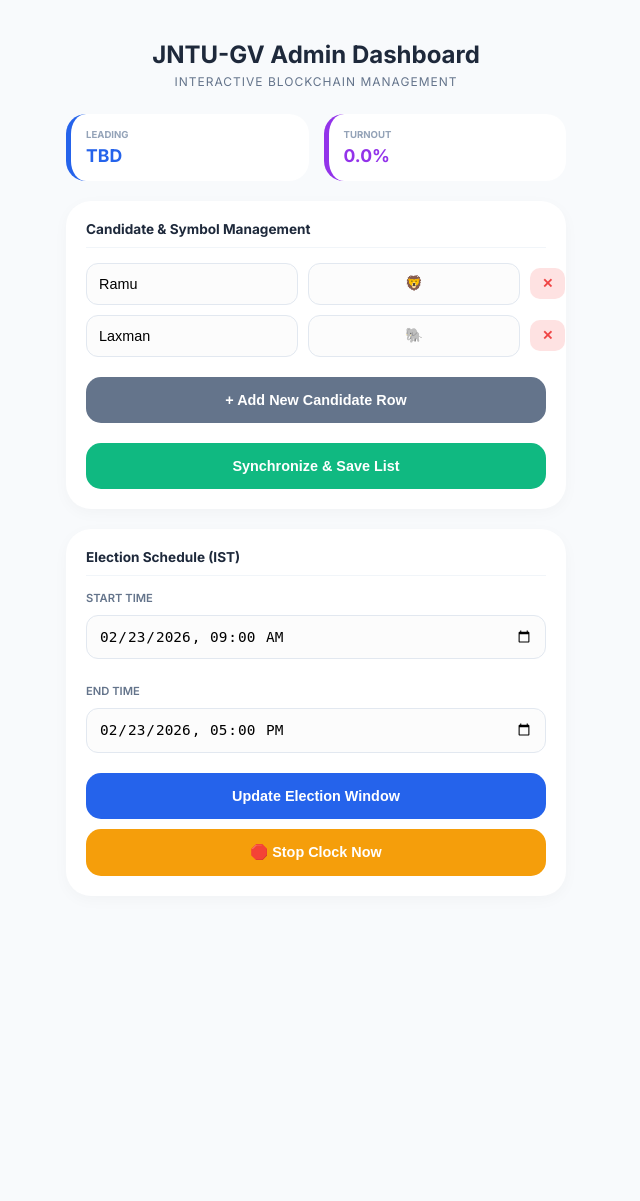
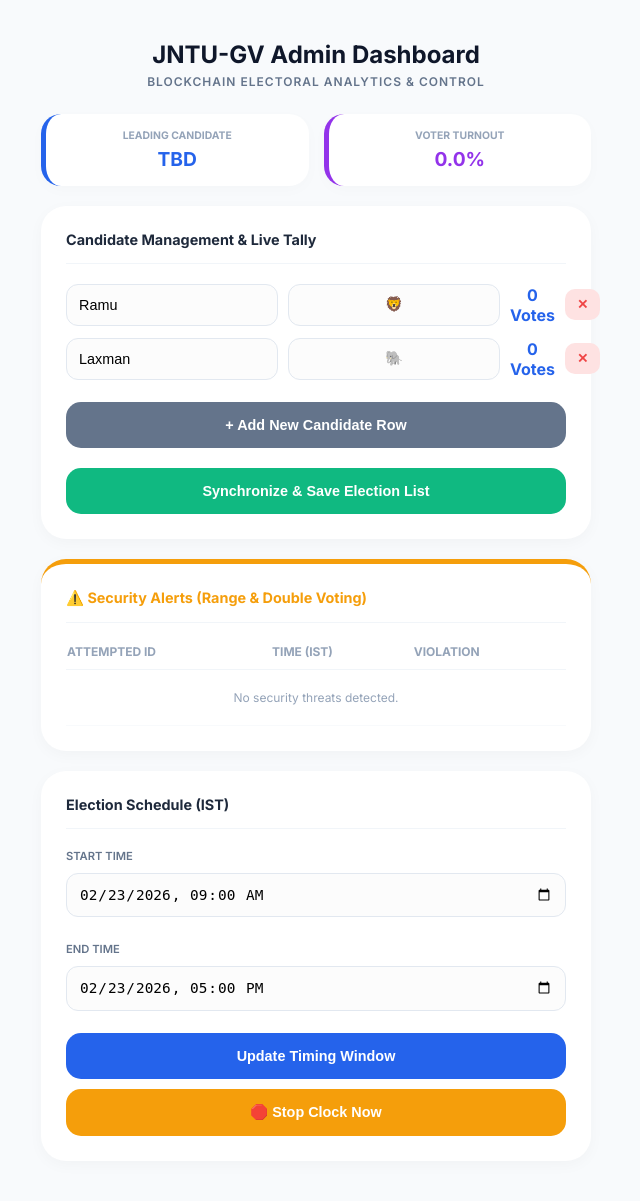
Before and after one commit to prudhvi16131/jntugv-voting-system, a Flask app: page /admin-results/JNTUGV_SECRET in a window 1280 px wide. Shown: the whole page, without its empty margins (324-964 px from the left). Before the commit the page ends 876 px from the top, so only its background shows below. Run offline with Flask 3, Linux system fonts and the light colour scheme.

Commit message:
Integrated all dashboard features into results.html

```diff
--- a/templates/results.html
+++ b/templates/results.html
@@ -3,94 +3,106 @@
 <head>
     <meta charset="UTF-8">
     <meta name="viewport" content="width=device-width, initial-scale=1.0">
-    <title>JNTU-GV Admin | Election Control</title>
+    <title>JNTU-GV | Secure Admin Dashboard</title>
     <link href="https://fonts.googleapis.com/css2?family=Inter:wght@400;600;700&display=swap" rel="stylesheet">
     <style>
         :root {
             --primary: #2563eb;
             --purple: #9333ea;
             --green: #10b981;
+            --orange: #f59e0b;
             --danger: #ef4444;
             --bg: #f8fafc;
         }
 
         body { font-family: 'Inter', sans-serif; background-color: var(--bg); margin: 0; padding: 20px; color: #1e293b; }
-        .container { max-width: 500px; margin: 0 auto; text-align: center; }
+        .container { max-width: 550px; margin: 0 auto; text-align: center; }
 
-        h2 { font-weight: 700; margin-bottom: 5px; }
-        .subtitle { font-size: 0.75rem; color: #64748b; margin-bottom: 25px; text-transform: uppercase; letter-spacing: 1px; }
+        h2 { font-weight: 700; margin-bottom: 5px; color: #0f172a; }
+        .subtitle { font-size: 0.75rem; color: #64748b; margin-bottom: 25px; text-transform: uppercase; font-weight: 600; letter-spacing: 1px; }
 
-        .card { background: white; border-radius: 25px; padding: 20px; margin-bottom: 20px; box-shadow: 0 4px 15px rgba(0,0,0,0.03); text-align: left; }
-        .section-title { font-size: 0.85rem; font-weight: 700; border-bottom: 1px solid #f1f5f9; padding-bottom: 10px; margin-bottom: 15px; display: flex; justify-content: space-between; align-items: center; }
+        .card { background: white; border-radius: 25px; padding: 25px; margin-bottom: 20px; box-shadow: 0 4px 15px rgba(0,0,0,0.03); text-align: left; }
+        .section-title { font-size: 0.9rem; font-weight: 700; border-bottom: 1px solid #f1f5f9; padding-bottom: 15px; margin-bottom: 20px; display: flex; justify-content: space-between; align-items: center; }
 
-        /* Input Row Styles */
-        .row { display: flex; gap: 10px; margin-bottom: 10px; align-items: center; }
-        input {
-            padding: 12px;
-            border: 1.5px solid #e2e8f0;
-            border-radius: 12px;
-            font-size: 0.9rem;
-            background: #fcfcfc;
-            transition: 0.2s;
-        }
+        /* Stats Grid */
+        .stats-grid { display: grid; grid-template-columns: 1fr 1fr; gap: 15px; margin-bottom: 20px; }
+        .stat-mini { background: #fff; padding: 15px; border-radius: 20px; border-left: 5px solid var(--primary); box-shadow: 0 4px 15px rgba(0,0,0,0.02); }
+        .stat-label { font-size: 0.65rem; font-weight: 700; color: #94a3b8; text-transform: uppercase; }
+        .stat-val { font-size: 1.2rem; font-weight: 700; margin-top: 5px; }
+
+        /* Candidate Rows */
+        .row { display: flex; gap: 10px; margin-bottom: 12px; align-items: center; }
+        input { padding: 12px; border: 1.5px solid #e2e8f0; border-radius: 12px; font-size: 0.9rem; background: #fcfcfc; transition: 0.2s; }
         input:focus { outline: none; border-color: var(--primary); background: #fff; }
 
-        .btn {
-            width: 100%; padding: 15px; border: none; border-radius: 15px;
-            font-weight: 700; cursor: pointer; font-size: 0.9rem; margin-top: 10px; color: white; transition: 0.3s;
-        }
+        .btn { width: 100%; padding: 15px; border: none; border-radius: 15px; font-weight: 700; cursor: pointer; font-size: 0.9rem; margin-top: 10px; color: white; transition: 0.3s; }
         .btn-add { background: #64748b; margin-bottom: 10px; }
         .btn-green { background: var(--green); }
         .btn-blue { background: var(--primary); }
-        .btn-orange { background: #f59e0b; }
+        .btn-orange { background: var(--orange); }
 
-        .delete-btn {
-            background: #fee2e2; color: var(--danger); border: none;
-            padding: 8px 12px; border-radius: 10px; cursor: pointer; font-weight: bold;
-        }
-        .delete-btn:hover { background: var(--danger); color: white; }
+        .delete-btn { background: #fee2e2; color: var(--danger); border: none; padding: 8px 12px; border-radius: 10px; cursor: pointer; font-weight: bold; }
 
-        /* Stats Section */
-        .stats-grid { display: grid; grid-template-columns: 1fr 1fr; gap: 15px; margin-bottom: 20px; }
-        .stat-mini { background: #fff; padding: 15px; border-radius: 20px; border-left: 5px solid var(--primary); text-align: left; }
-        .stat-label { font-size: 0.6rem; font-weight: 700; color: #94a3b8; text-transform: uppercase; }
-        .stat-val { font-size: 1.1rem; font-weight: 700; margin-top: 5px; }
+        /* Security Table */
+        .alert-table { width: 100%; border-collapse: collapse; font-size: 0.75rem; margin-top: 10px; }
+        .alert-table th { text-align: left; color: #94a3b8; padding-bottom: 10px; border-bottom: 1px solid #f1f5f9; }
+        .alert-table td { padding: 12px 5px; border-bottom: 1px solid #f8fafc; }
+        .badge-red { background: #fee2e2; color: var(--danger); padding: 3px 8px; border-radius: 8px; font-weight: 600; }
     </style>
 </head>
 <body>
 
 <div class="container">
     <h2>JNTU-GV Admin Dashboard</h2>
-    <div class="subtitle">Interactive Blockchain Management</div>
+    <div class="subtitle">Blockchain Electoral Analytics & Control</div>
 
     <div class="stats-grid">
         <div class="stat-mini">
-            <div class="stat-label">Leading</div>
-            <div class="stat-val" style="color: var(--primary);">{{ winner if winner else "TBD" }}</div>
+            <div class="stat-label">Leading Candidate</div>
+            <div class="stat-val" style="color: var(--primary);">{{ winner }}</div>
         </div>
         <div class="stat-mini" style="border-left-color: var(--purple);">
-            <div class="stat-label">Turnout</div>
+            <div class="stat-label">Voter Turnout</div>
             <div class="stat-val" style="color: var(--purple);">{{ turnout }}%</div>
         </div>
     </div>
 
     <div class="card">
-        <div class="section-title">
-            <span>Candidate & Symbol Management</span>
-        </div>
-
+        <div class="section-title">Candidate Management & Live Tally</div>
         <div id="candidate-list">
             {% for c in settings.candidates %}
             <div class="row candidate-item">
                 <input type="text" class="edit-name" value="{{ c.name }}" placeholder="Name" style="flex: 2;">
-                <input type="text" class="edit-symbol" value="{{ c.symbol }}" placeholder="Icon" style="flex: 0.5; text-align: center;">
+                <input type="text" class="edit-symbol" value="{{ c.symbol }}" placeholder="Symbol" style="flex: 0.5; text-align: center;">
+                <div style="flex: 1; text-align: center; font-weight: bold; color: var(--primary);">{{ vote_counts[c.name] }} Votes</div>
                 <button type="button" class="delete-btn" onclick="this.parentElement.remove()">✕</button>
             </div>
             {% endfor %}
         </div>
+        <button class="btn btn-add" onclick="addNewCandidate()">+ Add New Candidate Row</button>
+        <button class="btn btn-green" onclick="saveCandidates()">Synchronize & Save Election List</button>
+    </div>
 
-        <button class="btn btn-add" onclick="addNewCandidate()">+ Add New Candidate Row</button>
-        <button class="btn btn-green" onclick="saveCandidates()">Synchronize & Save List</button>
+    <div class="card" style="border-top: 5px solid var(--orange);">
+        <div class="section-title" style="color: var(--orange);">⚠️ Security Alerts (Range & Double Voting)</div>
+        <table class="alert-table">
+            <thead>
+                <tr><th>ATTEMPTED ID</th><th>TIME (IST)</th><th>VIOLATION</th></tr>
+            </thead>
+            <tbody>
+                {% if logs %}
+                    {% for log in logs %}
+                    <tr>
+                        <td style="font-weight: 700; color: var(--danger);">{{ log.id }}</td>
+                        <td>{{ log.time }}</td>
+                        <td><span class="badge-red">{{ log.reason }}</span></td>
+                    </tr>
+                    {% endfor %}
+                {% else %}
+                    <tr><td colspan="3" style="padding: 20px; text-align: center; color: #94a3b8;">No security threats detected.</td></tr>
+                {% endif %}
+            </tbody>
+        </table>
     </div>
 
     <div class="card">
@@ -98,17 +110,15 @@
         <div class="row" style="flex-direction: column; align-items: stretch;">
             <label style="font-size: 0.7rem; font-weight: 600; color: #64748b;">START TIME</label>
             <input type="datetime-local" id="start_time" value="{{ settings.start_time }}" style="margin-bottom: 15px;">
-
             <label style="font-size: 0.7rem; font-weight: 600; color: #64748b;">END TIME</label>
             <input type="datetime-local" id="end_time" value="{{ settings.end_time }}">
         </div>
-        <button class="btn btn-blue" onclick="saveSchedule()">Update Election Window</button>
-        <button class="btn btn-orange" onclick="alert('Manual Override: Blockchain clock stopped.')">🛑 Stop Clock Now</button>
+        <button class="btn btn-blue" onclick="saveSchedule()">Update Timing Window</button>
+        <button class="btn btn-orange" onclick="alert('Election has been manually finalized.')">🛑 Stop Clock Now</button>
     </div>
 </div>
 
 <script>
-    // Injects a new blank candidate row
     function addNewCandidate() {
         const list = document.getElementById('candidate-list');
         const div = document.createElement('div');
@@ -116,12 +126,12 @@
         div.innerHTML = `
             <input type="text" class="edit-name" placeholder="New Candidate" style="flex: 2;">
             <input type="text" class="edit-symbol" value="🗳️" style="flex: 0.5; text-align: center;">
+            <div style="flex: 1; text-align: center; font-weight: bold; color: var(--primary);">0 Votes</div>
             <button type="button" class="delete-btn" onclick="this.parentElement.remove()">✕</button>
         `;
         list.appendChild(div);
     }
 
-    // Sends the full list of candidates to app.py
     function saveCandidates() {
         const items = document.querySelectorAll('.candidate-item');
         const candidates = Array.from(items).map(item => ({
@@ -133,23 +143,17 @@
             method: 'POST',
             headers: {'Content-Type': 'application/json'},
             body: JSON.stringify({ candidates: candidates })
-        })
-        .then(res => res.json())
-        .then(data => alert("Success: Election List Synced to Blockchain!"));
+        }).then(res => res.json()).then(data => alert("Blockchain Sync Successful!"));
     }
 
-    // Sends the start/end times to app.py
     function saveSchedule() {
         const start = document.getElementById('start_time').value;
         const end = document.getElementById('end_time').value;
-
         fetch('/update_settings', {
             method: 'POST',
             headers: {'Content-Type': 'application/json'},
             body: JSON.stringify({ start: start, end: end })
-        })
-        .then(res => res.json())
-        .then(data => alert("Success: Timing Window Updated!"));
+        }).then(res => res.json()).then(data => alert("Election Schedule Updated!"));
     }
 </script>
 
```
